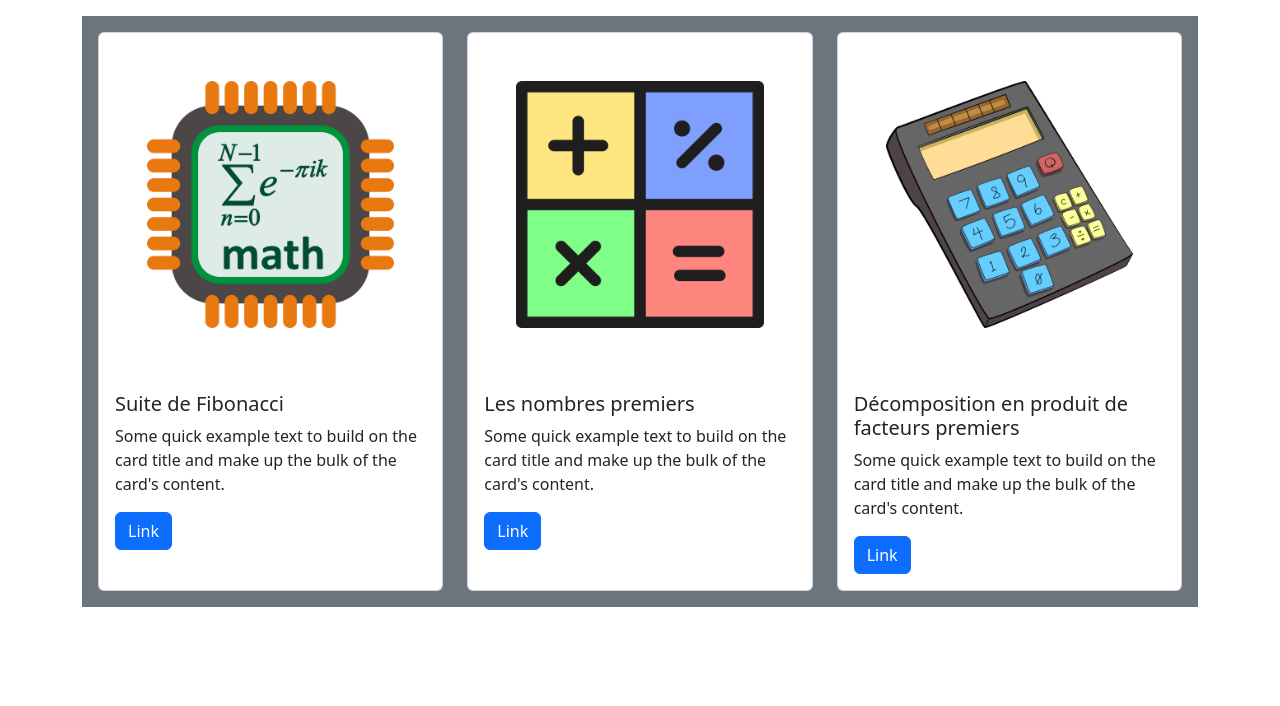
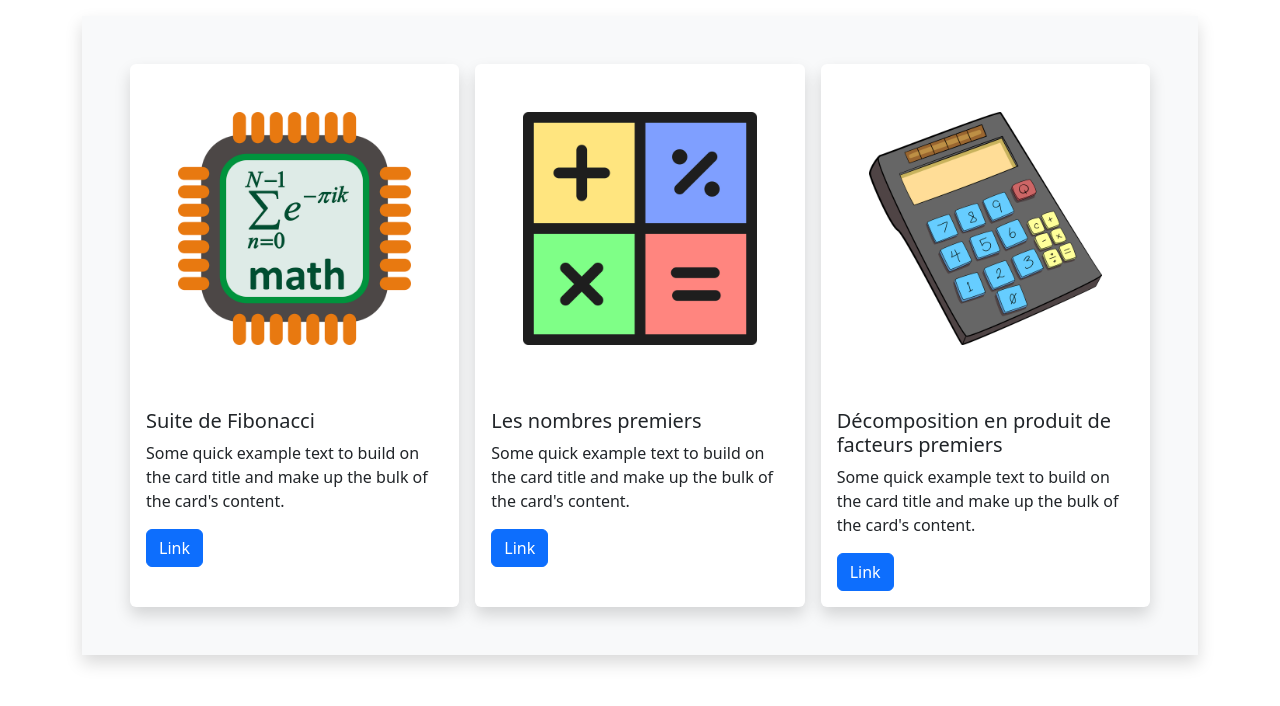
Before and after one commit to remymerienne/Defis_Turing, a website with bundled scripts: page index.html in a window 1280 px wide. Built offline with nearby package versions, Linux system fonts and the light colour scheme.

Commit message:
update html

```diff
--- a/index.html
+++ b/index.html
@@ -15,10 +15,10 @@
   </head>
   <body>
     <div class="container">
-      <main class="bg-secondary mt-3 p-3">
-        <div class="row row-cols-1 row-cols-md-2 row-cols-lg-3 g-4">
+      <main class="bg-light shadow mt-3 p-5">
+        <div class="row row-cols-1 row-cols-md-2 row-cols-lg-3 g-3">
           <div class="col">
-            <div class="card h-100">
+            <div class="card h-100 shadow border-0">
               <img
                 src="dist/img/math-152688_1280.png"
                 class="card-img-top p-5"
@@ -35,7 +35,7 @@
             </div>
           </div>
           <div class="col">
-            <div class="card h-100">
+            <div class="card h-100 shadow border-0">
               <img
                 src="dist/img/math-6683827_1280.png"
                 class="card-img-top p-5"
@@ -52,7 +52,7 @@
             </div>
           </div>
           <div class="col">
-            <div class="card h-100">
+            <div class="card h-100 shadow border-0">
               <img
                 src="dist/img/school-1555910_1280.png"
                 class="card-img-top p-5"
```
